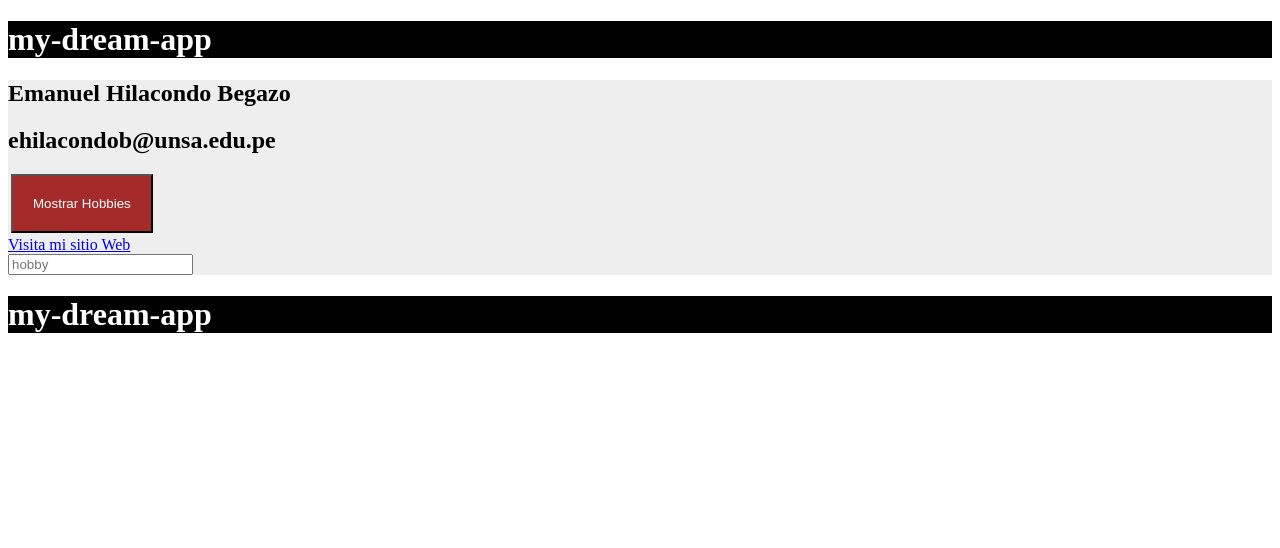
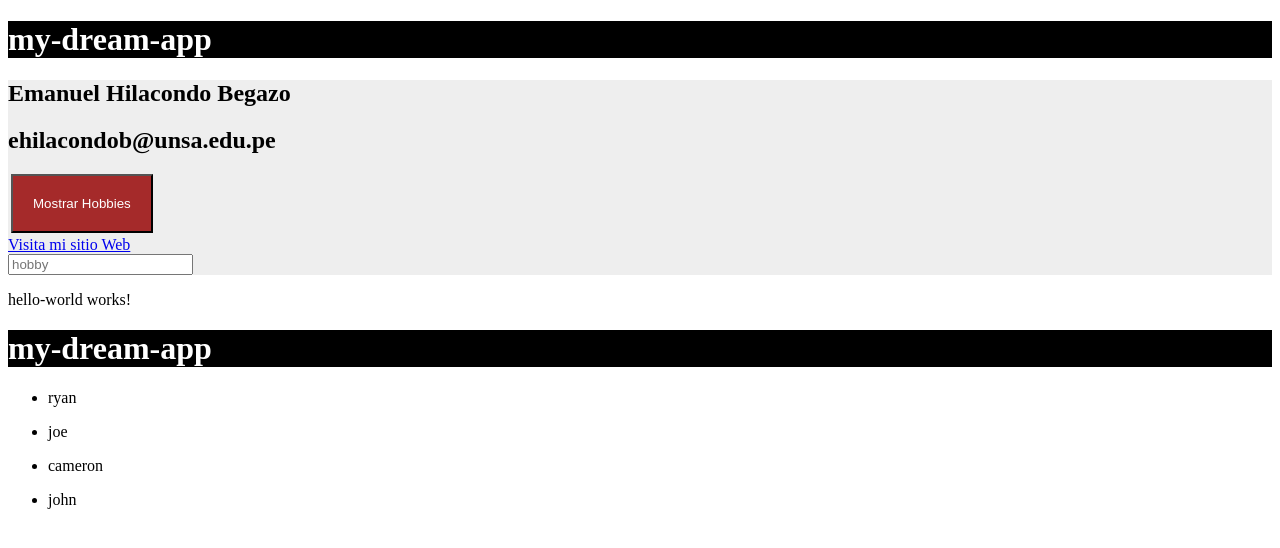
Before and after one commit to Calihn1/PW2-ANGULAR, an Angular app in the folder proyectoAngular/my-dream-app/: page / in a window 1280 px wide. Shown: the top 548 px of the page. Built offline with nearby package versions, Linux system fonts and the light colour scheme.

Commit message:
Decimo quinto commit: Se agrego un for que mostrata todos los usuarios, se actualizo el componente user y app.ts

```diff
--- a/proyectoAngular/my-dream-app/src/app/app.html
+++ b/proyectoAngular/my-dream-app/src/app/app.html
@@ -27,3 +27,9 @@
 <div class="black">
   <h1> {{ title }} </h1>
 </div>
+
+<ul>
+  <li *ngFor="let user of users">
+    <app-user [nameUser]="user"></app-user>
+  </li>
+</ul>
--- a/proyectoAngular/my-dream-app/src/app/app.ts
+++ b/proyectoAngular/my-dream-app/src/app/app.ts
@@ -2,10 +2,11 @@ import { Component } from '@angular/core';
 import { CommonModule } from '@angular/common';
 import { RouterOutlet } from '@angular/router';
 import { HelloWorld } from './hello-world/hello-world';
+import { User } from './user/user';
 
 @Component({
   selector: 'app-root',
-  imports: [CommonModule, RouterOutlet, HelloWorld],
+  imports: [CommonModule, RouterOutlet, HelloWorld, User],
   templateUrl: './app.html',
   styleUrl: './app.css'
 })
@@ -17,6 +18,8 @@ export class App {
   webpage : string;
   hobbies : string[];
   showHobbies: boolean;
+  users = ['ryan', 'joe', 'cameron', 'john'];
+  activated = false;
 
   constructor() {
     console.log("Constructor working...");
--- a/proyectoAngular/my-dream-app/src/app/hello-world/hello-world.html
+++ b/proyectoAngular/my-dream-app/src/app/hello-world/hello-world.html
@@ -1 +1 @@
-<p> {{ nameUser }}</p>
+<p>hello-world works!</p>
--- a/proyectoAngular/my-dream-app/src/app/user/user.html
+++ b/proyectoAngular/my-dream-app/src/app/user/user.html
@@ -1 +1 @@
-<p>user works!</p>
+<p> {{ nameUser }} </p>
--- a/proyectoAngular/my-dream-app/src/app/user/user.ts
+++ b/proyectoAngular/my-dream-app/src/app/user/user.ts
@@ -7,5 +7,8 @@ import { Component, OnInit, Input } from '@angular/core';
   styleUrl: './user.css'
 })
 export class User implements OnInit {
-  @Input() nameUser;
+  @Input() nameUser : any;
+
+  ngOnInit(): void {
+  }
 }
```
